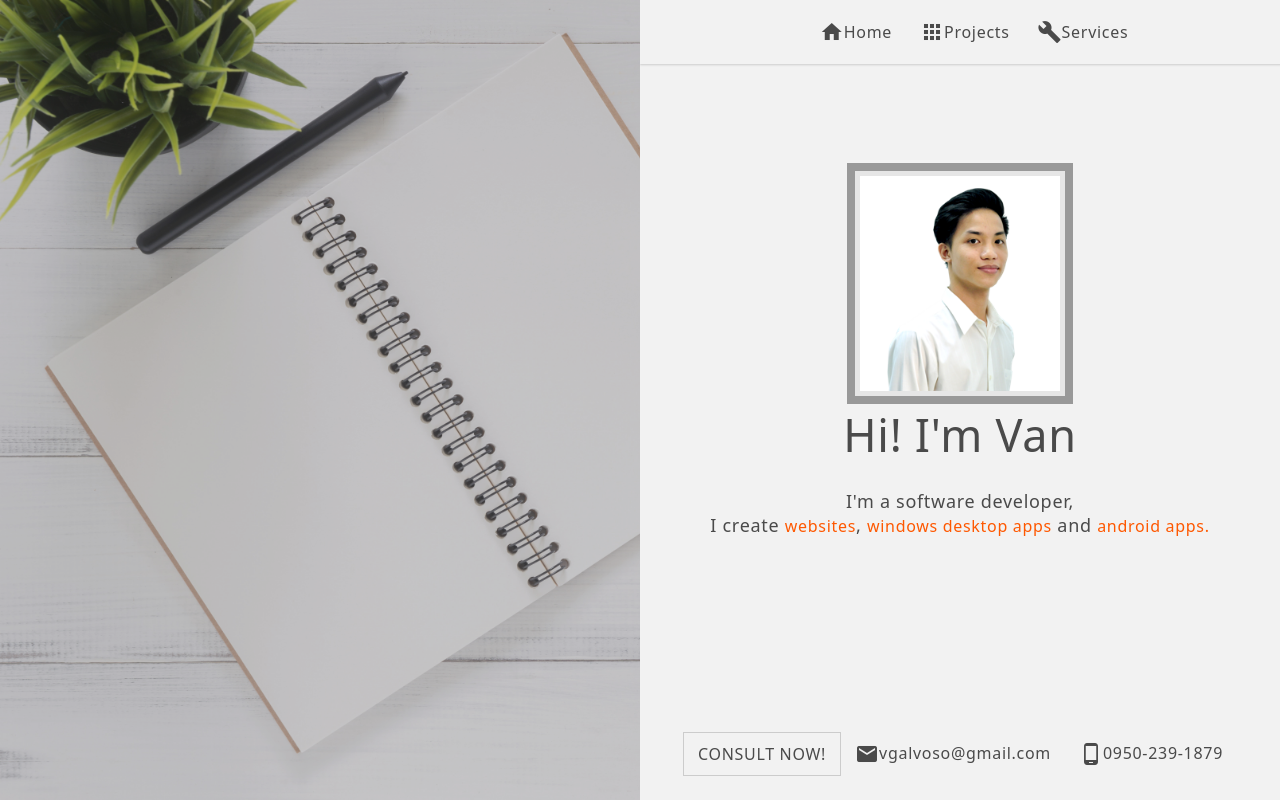
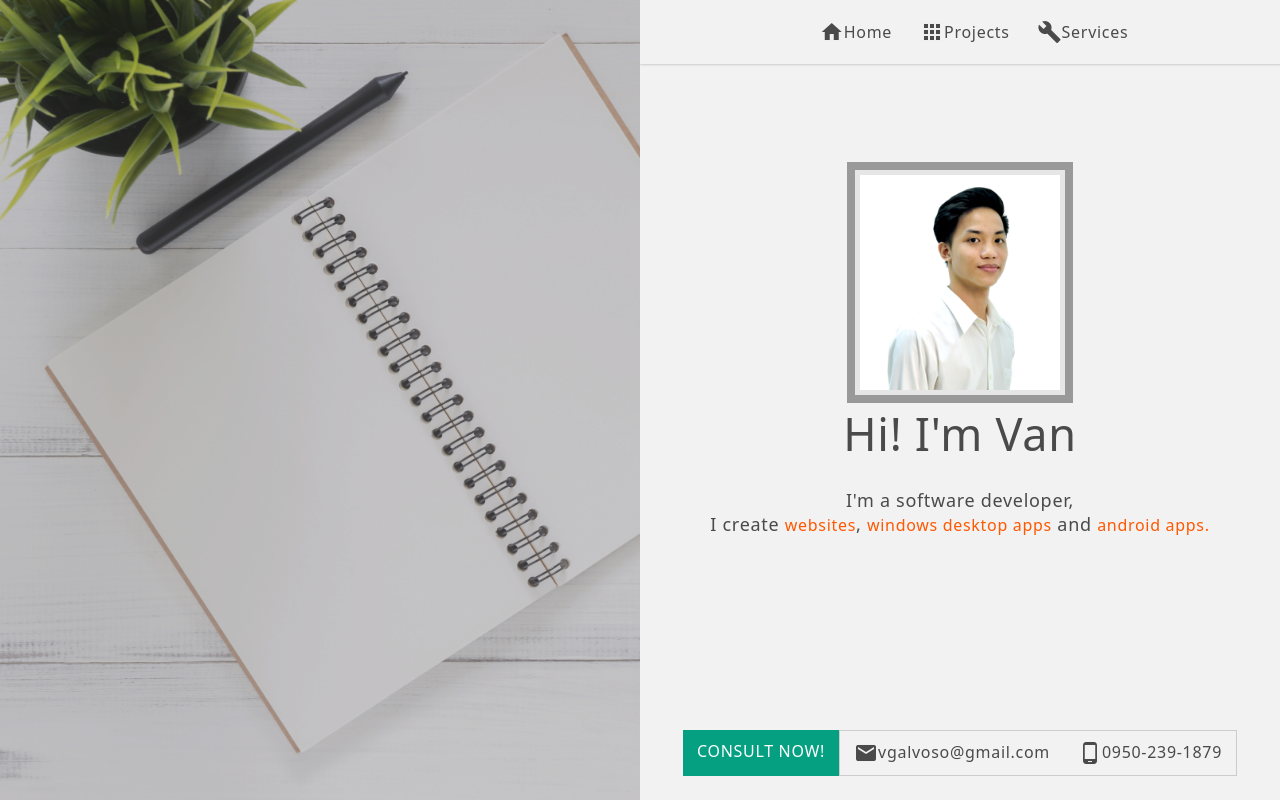
Before and after one commit to vgalvoso/vgalvoso.github.io, a PHP site: page / in a window 1280 px wide. Run offline with PHP 8.4, Linux system fonts and the light colour scheme.

Commit message:
consult now!

```diff
--- a/css/newstyle.css
+++ b/css/newstyle.css
@@ -261,6 +261,10 @@ input{
 
 /*#region COLORS */
 /* border-color */
+.border-primary{
+  border-color: var(--primary);
+}
+
 .border-green{
   border-color:var(--main-green);
 }
--- a/index.html
+++ b/index.html
@@ -51,9 +51,13 @@
         </section>
       </div>
       <section class="footer center">
-        <label class="border padding">CONSULT NOW!</label>
-        <div class="padding"><i class="material-icons">email</i><label for="">vgalvoso@gmail.com</label></div>
-        <div class="padding"><i class="material-icons">phone_android</i><label for="">0950-239-1879</label></div>
+        <div>
+          <label class="padding white bg-primary">CONSULT NOW!</label>
+          <div class="border">
+            <div class="padding"><i class="material-icons">email</i><label for="">vgalvoso@gmail.com</label></div>
+          <div class="padding"><i class="material-icons">phone_android</i><label for="">0950-239-1879</label></div>
+          </div>
+          </div>
       </section>
     </section>
   </div>
```
